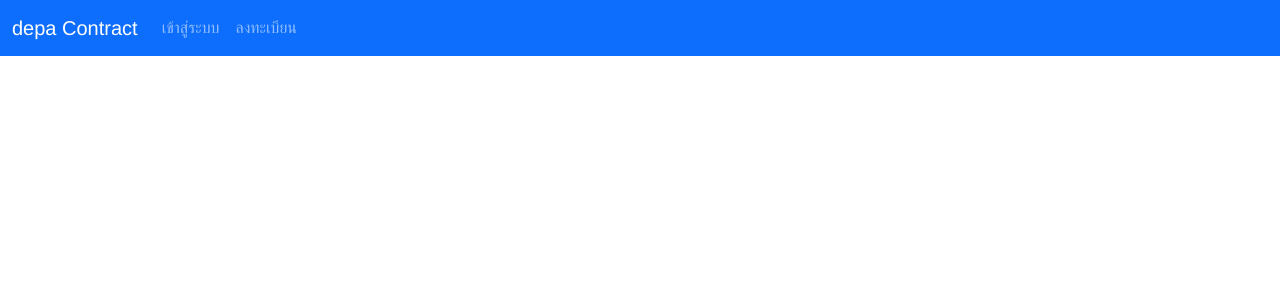
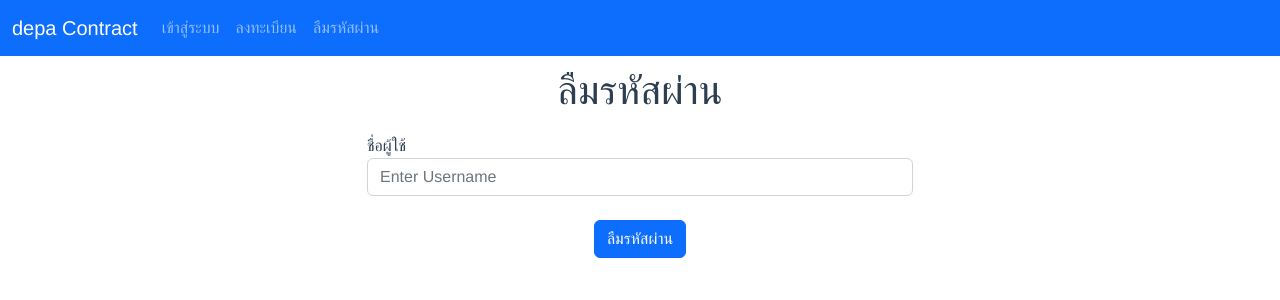
Before and after one commit to kretopas/depa_contract, a Vue app: page /forget in a window 1280 px wide. Shown: the top 300 px of the page. Built offline with nearby package versions, Linux system fonts and the light colour scheme; no server answers.

Commit message:
:sparkles: feats: add forget password feature that will generate password and send to user email

```diff
--- a/src/components/MainHeader.vue
+++ b/src/components/MainHeader.vue
@@ -33,6 +33,9 @@
                     </li>
                     <li class="nav-item">
                         <router-link to="/register"><a class="nav-link">ลงทะเบียน</a></router-link>
+                    </li>
+                    <li class="nav-item">
+                        <router-link to="/forget"><a class="nav-link">ลืมรหัสผ่าน</a></router-link>
                     </li>
                 </ul>
             </div>
--- a/src/helpers/helper.js
+++ b/src/helpers/helper.js
@@ -1,6 +1,10 @@
 import Swal from 'sweetalert2';
 
 class MainHelper {
+	defaultCallback() {
+		location.reload();
+	}
+
 	loadingAlert() {
 		Swal.fire({
 			title: 'กรุณารอสักครู่',
@@ -9,15 +13,15 @@ class MainHelper {
 		Swal.showLoading();
 	}
 
-	successAlert(message, callback) {
+	successAlert(title='สำเร็จ', message, callback=this.defaultCallback) {
 		Swal.fire({
-			title: 'สำเร็จ!',
+			title: title,
 			html: message,
 			icon: 'success',
 			confirmButtonText: 'ตกลง'
 		}).then(() => {
 			callback();
-		})
+		});
 	}
 
 	failAlert(message) {
@@ -28,6 +32,17 @@ class MainHelper {
 			confirmButtonText: 'ตกลง'
 		})
 	}
+
+	failAlertWithCallback(title='ผิดพลาด', message, callback) {
+		Swal.fire({
+			title: title,
+			html: message,
+			icon: 'error',
+			confirmButtonText: 'ตกลง'
+		}).then(() => {
+			callback();
+		});
+	}
 }
 
 export default new MainHelper()
--- a/src/router/index.js
+++ b/src/router/index.js
@@ -5,6 +5,7 @@ import SignPage from '../views/SignPage.vue';
 import LoginPage from '../views/LoginPage.vue';
 import ProfilePage from '../views/ProfilePage.vue';
 import RegisterPage from '../views/RegisterPage.vue';
+import ForgetPasswordPage from '../views/ForgetPasswordPage.vue';
 
 const routes = [{
         path: '/',
@@ -53,6 +54,14 @@ const routes = [{
         meta: {
             requiresGuest: true
         }
+    },
+    {
+        path: '/forget',
+        name: 'forgetPassword',
+        component: ForgetPasswordPage,
+        meta: {
+            requiresGuest: true
+        }
     }
 ]
 
--- a/src/services/auth.service.js
+++ b/src/services/auth.service.js
@@ -19,6 +19,17 @@ class AuthService {
 	logout() {
 		TokenService.removeUser();
 	}
+
+	forgetPassword(username) {
+		return api.get(`/forget/${username}`)
+		.then(response => {
+			if (response.data) {
+				return response.data;
+			} else {
+				return Promise.reject("ไม่พบชื่อผู้ใช้งานนี้ในระบบ");
+			}
+		});
+	}
 }
 
 export default new AuthService()
--- /dev/null
+++ b/src/views/ForgetPasswordPage.vue
@@ -0,0 +1,63 @@
+<template>
+	<h1 class="page-title">{{ page_title }}</h1>
+	<div class="container">
+		<form @submit.prevent="forgetPassword" class="form-box">
+			<div class="form-group row mb-3">
+				<div class="mx-auto col-sm-6 form-label">
+					<label for="username">ชื่อผู้ใช้</label>
+					<input type="text" class="form-control"
+					id="username" v-model="username"
+					placeholder="Enter Username"
+					required
+					/>
+				</div>
+			</div>
+			<div class="form-group">
+				<button class="btn btn-primary btn-block">ลืมรหัสผ่าน</button>
+			</div>
+		</form>
+	</div>
+</template>
+<script>
+import Swal from 'sweetalert2';
+import helper from '@/helpers/helper';
+import AuthService from '@/services/auth.service';
+
+export default {
+	name: 'forgetPasswordPage',
+	data() {
+		return {
+			page_title: 'ลืมรหัสผ่าน',
+			username: null
+		}
+	},
+	methods: {
+		async forgetPassword() {
+			Swal.fire({
+                title: "ยืนยัน?",
+                text: "ต้องการรีเซ็ตรหัสผ่านหรือไม่?",
+                icon: "question",
+                showCancelButton: true,
+                confirmButtonText: "ยืนยัน",
+                confirmButtonColor: "#039018",
+                cancelButtonColor: '#d33',
+                cancelButtonText: "ยกเลิก"
+            }).then((result) => {
+				if (result.isConfirmed) {
+					helper.loadingAlert();
+					AuthService.forgetPassword(this.username).then(
+						(response) => {
+							helper.successAlert(undefined, `ระบบได้ส่งรหัสผ่านใหม่ไปยังอีเมล<br/>${response}`, () => {
+								this.$router.push("/login");
+							});
+						},
+						(error) => {
+							helper.failAlert(error);
+						}
+					)
+				}
+			})
+		}
+	}
+}
+</script>
--- a/src/views/LoginPage.vue
+++ b/src/views/LoginPage.vue
@@ -19,8 +19,20 @@
                         placeholder="Enter Password" />
                     </div>
                 </div>
-                <button class="btn btn-primary btn-block">เข้าสู่ระบบ</button>
-                <button type="button" class="btn btn-primary btn-block" @click="goRegister">ลงทะเบียน</button>
+                <div class="form-group row mb-3">
+                    <div class="mx-auto col-sm-4 form-label">
+                        <p class="false-text" v-if="validate == false">ชื่อผู้ใช้/รหัสผ่านไม่ถูกต้อง</p>
+                        <button class="btn btn-primary btn-block">เข้าสู่ระบบ</button>
+                        <button type="button" class="btn btn-primary btn-block" @click="goRegister">ลงทะเบียน</button>
+                    </div>
+                </div>
+                <div class="form-group row mb-3">
+                    <div class="mx-auto col-sm-4 form-label">
+                        <router-link to="/forget">
+                            ลืมรหัสผ่าน
+                        </router-link>
+                    </div>
+                </div>
             </form>
         </div>
     </div>
@@ -36,6 +48,7 @@ export default {
             page_title: 'เข้าสู่ระบบ',
             username: '',
             password: '',
+            validate: null,
         }
     },
     methods: {
@@ -45,8 +58,12 @@ export default {
                 password: this.password
             };
             this.$store.dispatch('auth/login', data).then(
-                () => {
-                    this.$router.push("/")
+                (response) => {
+                    if (response) {
+                        this.$router.push("/")
+                    } else {
+                        this.validate = false;
+                    }
                 },
                 () => {
                     Swal.fire({
--- a/src/views/RegisterPage.vue
+++ b/src/views/RegisterPage.vue
@@ -124,7 +124,7 @@ export default {
                     formData.append("sign_img", this.file);
                     UserService.registerUser(formData).then(
                         success => {
-                            helper.successAlert(success, () => {
+                            helper.successAlert(undefined, success, () => {
                                 this.$router.push("/");
                             })
                         },
--- a/src/views/SignPage.vue
+++ b/src/views/SignPage.vue
@@ -133,7 +133,7 @@ export default {
                     helper.loadingAlert();
                     DocumentService.signDocument(this.$route.params.id).then(
                         success => {
-                            helper.successAlert(success, () => {
+                            helper.successAlert(undefined, success, () => {
                                 this.$router.push("/");
                             })
                         },
```
